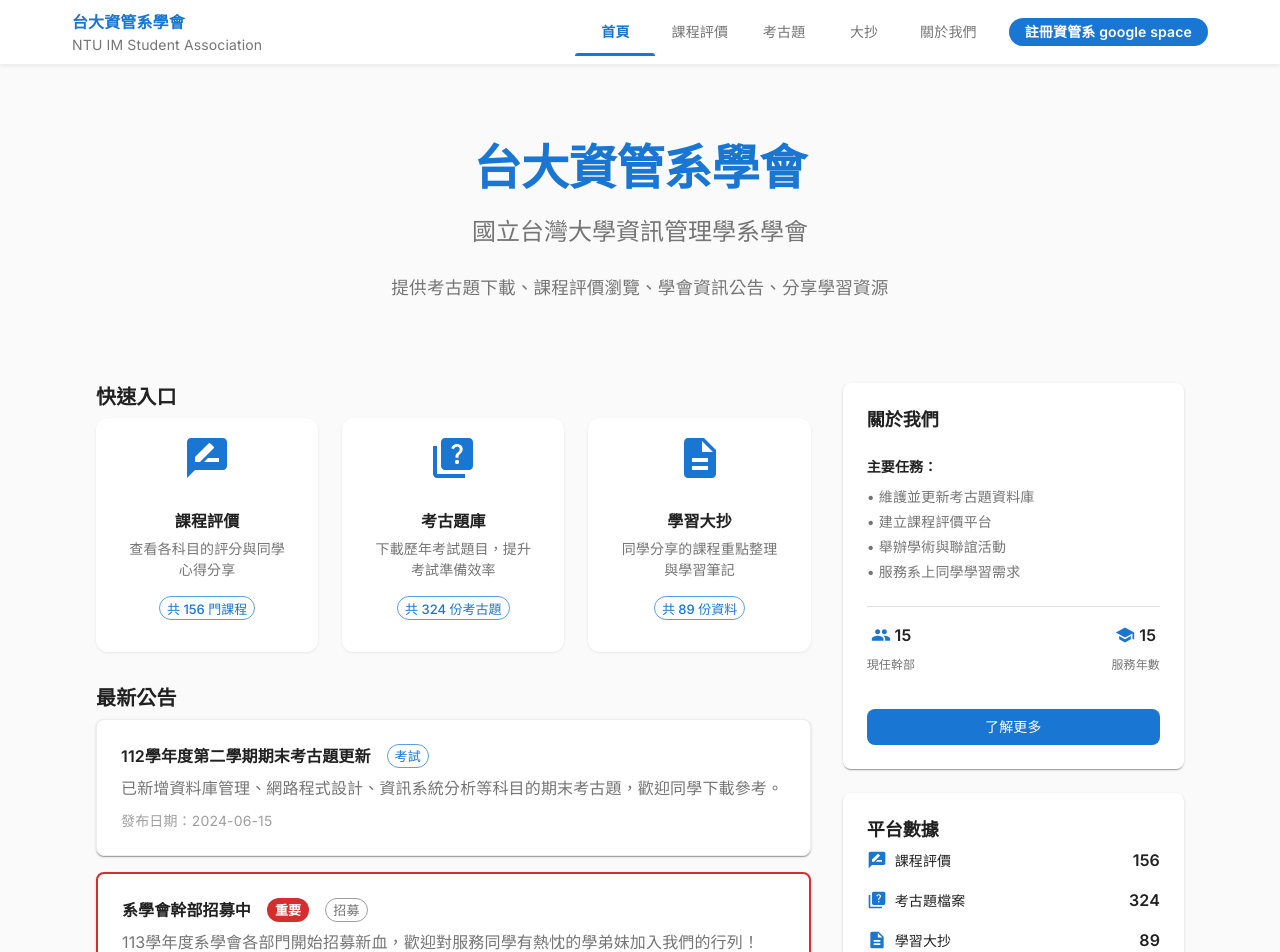
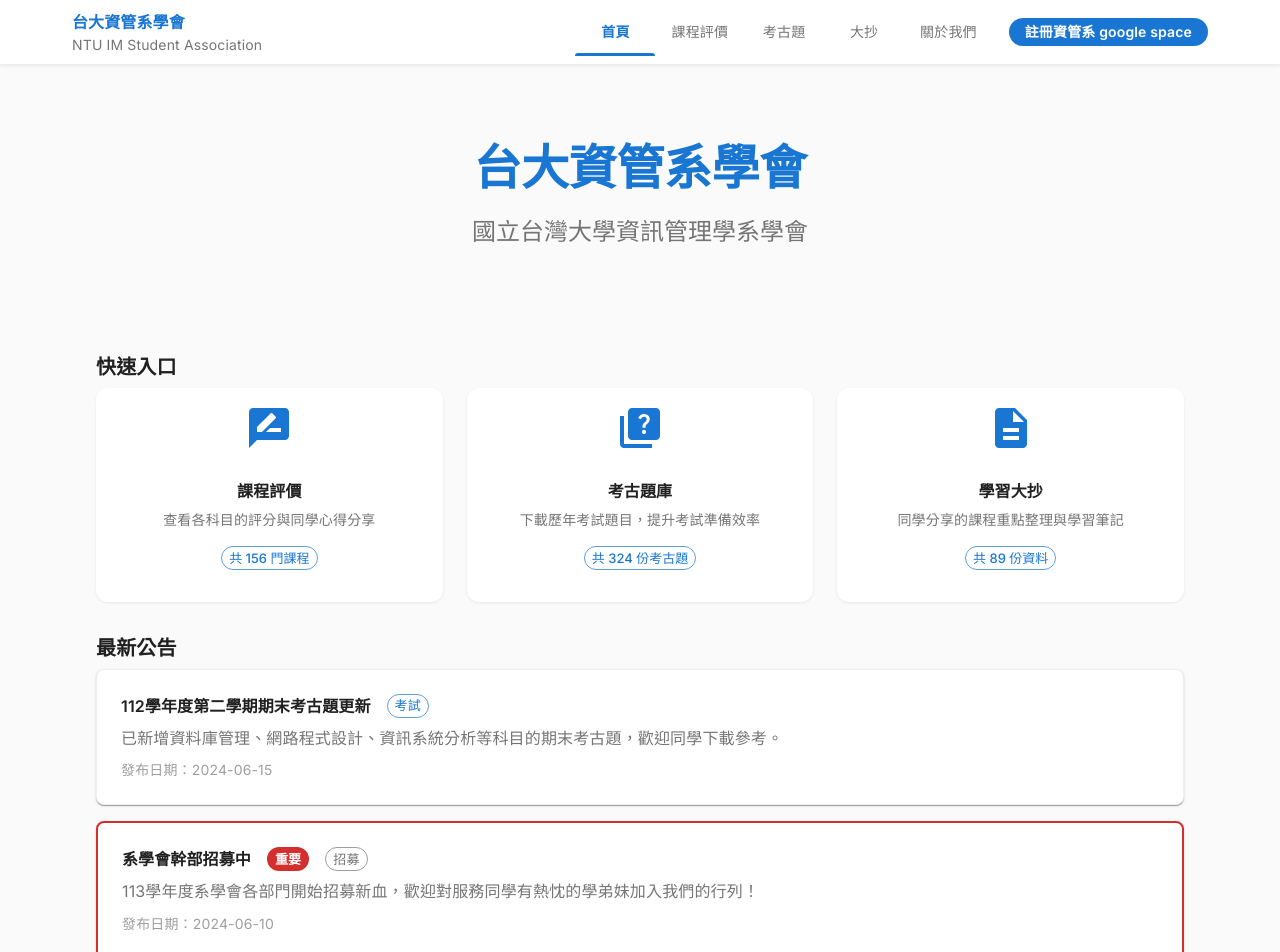
Before and after one commit to cpcap1214/NTUIM, a React (Create React App) app: page / in a window 1280 px wide. Shown: the top 952 px of the page. Built offline with nearby package versions, Linux system fonts and the light colour scheme.

Commit message:
修改首頁版面

```diff
--- a/src/main/js/pages/HomePage.js
+++ b/src/main/js/pages/HomePage.js
@@ -10,18 +10,14 @@ import {
   CardActionArea,
   Button,
   Chip,
-  Divider,
   Paper,
 } from '@mui/material';
 import {
   RateReview as ReviewIcon,
   Quiz as QuizIcon,
   Description as DescriptionIcon,
-  TrendingUp as TrendingIcon,
-  People as PeopleIcon,
-  School as SchoolIcon,
 } from '@mui/icons-material';
-import { announcements, quickLinks, aboutSummary } from '../../resources/data/mockData';
+import { announcements, quickLinks } from '../../resources/data/mockData';
 import { APP_CONFIG } from '../../resources/config/constants';
 
 const iconMap = {
@@ -90,7 +86,7 @@ const HomePage = () => {
 
       <Grid container spacing={4}>
         {/* Quick Links Section */}
-        <Grid item xs={12} md={8}>
+        <Grid item xs={12}>
           <Typography variant="h4" component="h2" gutterBottom sx={{ fontWeight: 600 }}>
             快速入口
           </Typography>
@@ -201,103 +197,6 @@ const HomePage = () => {
             </Box>
           </Box>
         </Grid>
-
-        {/* Sidebar */}
-        <Grid item xs={12} md={4}>
-          {/* About Summary */}
-          <Paper sx={{ p: 3, mb: 3 }}>
-            <Typography variant="h5" component="h3" gutterBottom sx={{ fontWeight: 600 }}>
-              關於我們
-            </Typography>
-            <Typography variant="body2" color="text.secondary" sx={{ mb: 3, lineHeight: 1.6 }}>
-              {aboutSummary.description}
-            </Typography>
-
-            <Box sx={{ mb: 3 }}>
-              <Typography variant="subtitle2" sx={{ fontWeight: 600, mb: 1 }}>
-                主要任務：
-              </Typography>
-              {aboutSummary.mission.map((item, index) => (
-                <Typography key={index} variant="body2" color="text.secondary" sx={{ mb: 0.5 }}>
-                  • {item}
-                </Typography>
-              ))}
-            </Box>
-
-            <Divider sx={{ mb: 2 }} />
-
-            <Box sx={{ display: 'flex', justifyContent: 'space-between', mb: 2 }}>
-              <Box sx={{ textAlign: 'center' }}>
-                <Box sx={{ display: 'flex', alignItems: 'center', justifyContent: 'center', mb: 0.5 }}>
-                  <PeopleIcon sx={{ fontSize: 20, mr: 0.5, color: 'primary.main' }} />
-                  <Typography variant="h6" sx={{ fontWeight: 600 }}>
-                    {aboutSummary.currentMembers}
-                  </Typography>
-                </Box>
-                <Typography variant="caption" color="text.secondary">
-                  現任幹部
-                </Typography>
-              </Box>
-              <Box sx={{ textAlign: 'center' }}>
-                <Box sx={{ display: 'flex', alignItems: 'center', justifyContent: 'center', mb: 0.5 }}>
-                  <SchoolIcon sx={{ fontSize: 20, mr: 0.5, color: 'primary.main' }} />
-                  <Typography variant="h6" sx={{ fontWeight: 600 }}>
-                    {new Date().getFullYear() - aboutSummary.establishedYear}
-                  </Typography>
-                </Box>
-                <Typography variant="caption" color="text.secondary">
-                  服務年數
-                </Typography>
-              </Box>
-            </Box>
-
-            <Button
-              variant="contained"
-              fullWidth
-              onClick={() => navigate('/about')}
-              sx={{ mt: 2 }}
-            >
-              了解更多
-            </Button>
-          </Paper>
-
-          {/* Statistics */}
-          <Paper sx={{ p: 3 }}>
-            <Typography variant="h5" component="h3" gutterBottom sx={{ fontWeight: 600 }}>
-              平台數據
-            </Typography>
-            <Box sx={{ display: 'flex', flexDirection: 'column', gap: 2 }}>
-              <Box sx={{ display: 'flex', alignItems: 'center', justifyContent: 'space-between' }}>
-                <Box sx={{ display: 'flex', alignItems: 'center' }}>
-                  <ReviewIcon sx={{ fontSize: 20, mr: 1, color: 'primary.main' }} />
-                  <Typography variant="body2">課程評價</Typography>
-                </Box>
-                <Typography variant="h6" sx={{ fontWeight: 600 }}>156</Typography>
-              </Box>
-              <Box sx={{ display: 'flex', alignItems: 'center', justifyContent: 'space-between' }}>
-                <Box sx={{ display: 'flex', alignItems: 'center' }}>
-                  <QuizIcon sx={{ fontSize: 20, mr: 1, color: 'primary.main' }} />
-                  <Typography variant="body2">考古題檔案</Typography>
-                </Box>
-                <Typography variant="h6" sx={{ fontWeight: 600 }}>324</Typography>
-              </Box>
-              <Box sx={{ display: 'flex', alignItems: 'center', justifyContent: 'space-between' }}>
-                <Box sx={{ display: 'flex', alignItems: 'center' }}>
-                  <DescriptionIcon sx={{ fontSize: 20, mr: 1, color: 'primary.main' }} />
-                  <Typography variant="body2">學習大抄</Typography>
-                </Box>
-                <Typography variant="h6" sx={{ fontWeight: 600 }}>89</Typography>
-              </Box>
-              <Box sx={{ display: 'flex', alignItems: 'center', justifyContent: 'space-between' }}>
-                <Box sx={{ display: 'flex', alignItems: 'center' }}>
-                  <TrendingIcon sx={{ fontSize: 20, mr: 1, color: 'primary.main' }} />
-                  <Typography variant="body2">本月下載數</Typography>
-                </Box>
-                <Typography variant="h6" sx={{ fontWeight: 600 }}>1,247</Typography>
-              </Box>
-            </Box>
-          </Paper>
-        </Grid>
       </Grid>
     </Container>
   );
--- a/src/main/resources/config/constants.js
+++ b/src/main/resources/config/constants.js
@@ -2,7 +2,7 @@ export const APP_CONFIG = {
   name: '台大資管系學會',
   fullName: '國立台灣大學資訊管理學系學會',
   englishName: 'NTU IM Student Association',
-  description: '提供考古題下載、課程評價瀏覽、學會資訊公告、分享學習資源',
+  description: '',
   version: '1.0.0',
 };
 
```
